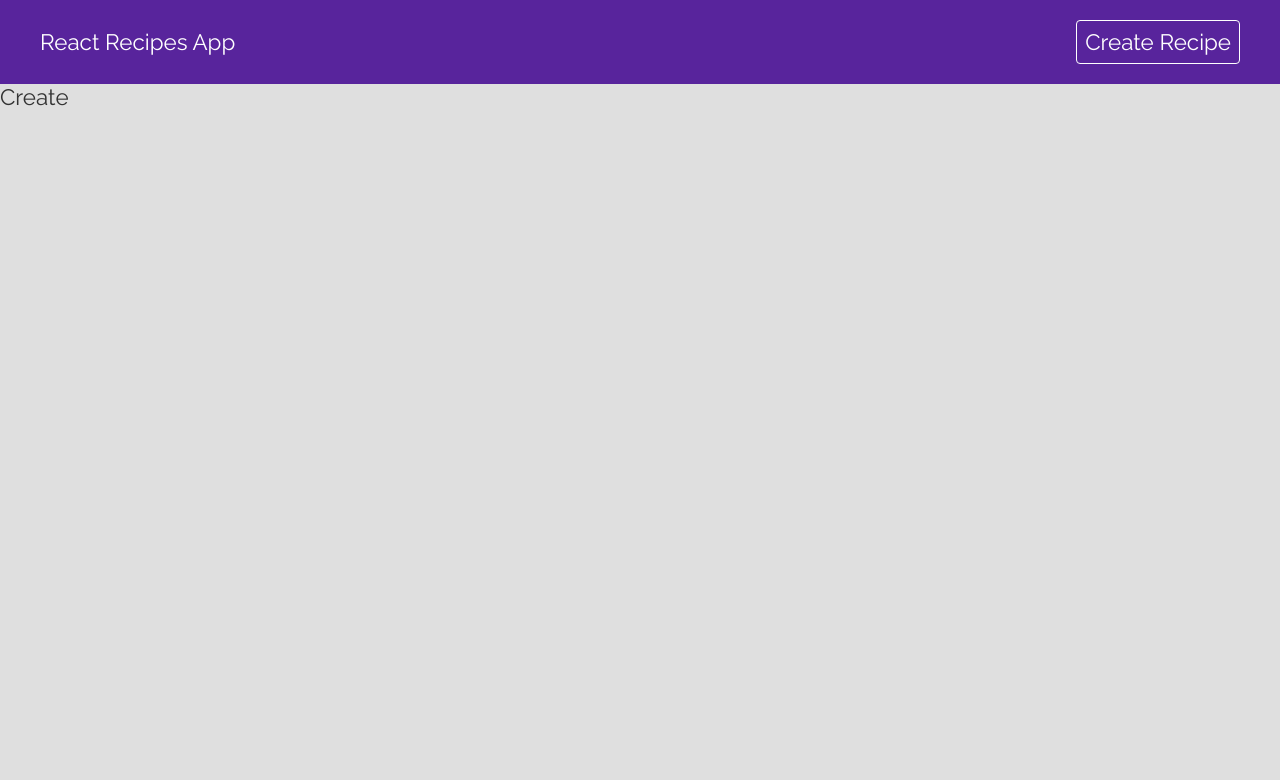
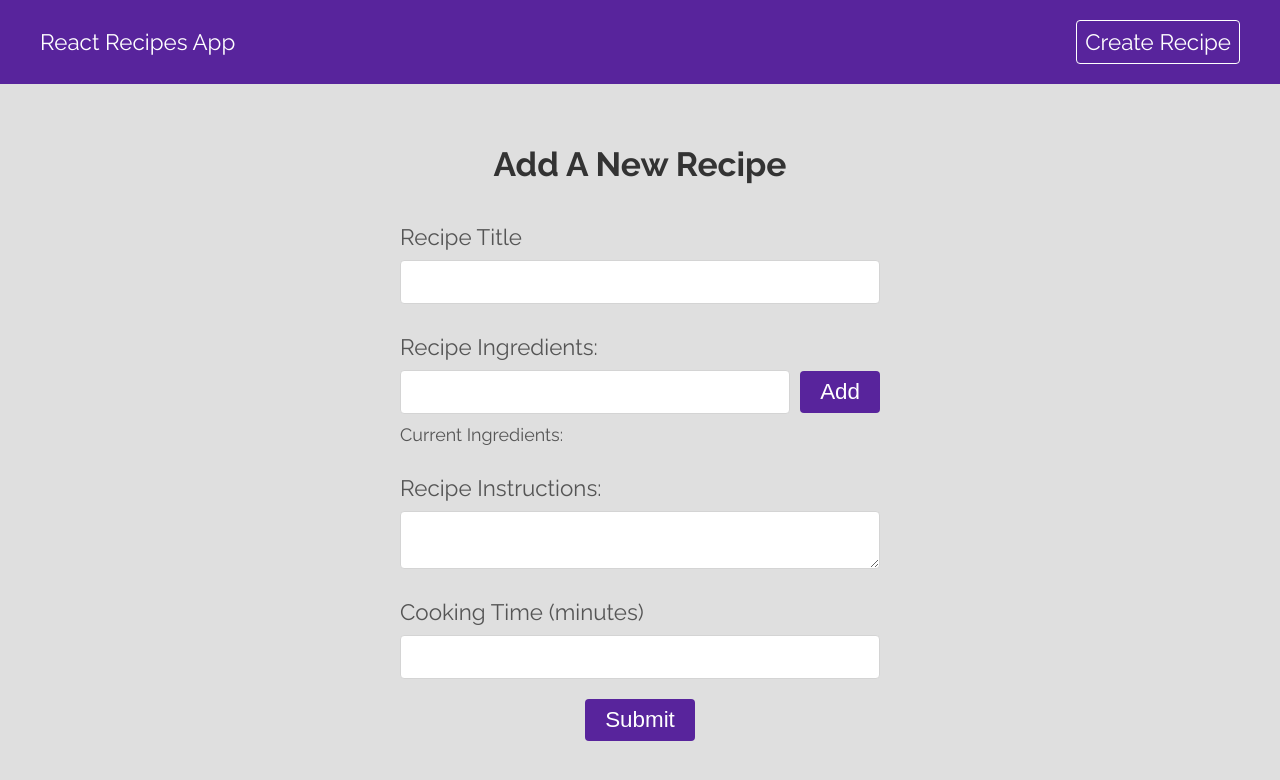
Before and after one commit to alexelmore/react-recipe-app, a React (Create React App) app in the folder recipe-app/: page /create in a window 1280 px wide. Shown: the top 780 px of the page. Built offline with nearby package versions, Linux system fonts and the light colour scheme; the HTML template or start-up script is replaced by a standard one.

Commit message:
Setup for Create Component

```diff
--- a/recipe-app/src/pages/create/Create.css
+++ b/recipe-app/src/pages/create/Create.css
@@ -0,0 +1,33 @@
+.create {
+  color: #555;
+  max-width: 480px;
+  margin: 60px auto;
+}
+.create label span {
+  display: block;
+  margin: 30px 0 10px;
+}
+.create p {
+  margin-top: 10px;
+  font-size: 0.8em;
+}
+.create button {
+  display: block;
+  width: fit-content;
+  font-size: 1em;
+  color: #fff;
+  padding: 8px 20px;
+  border: 0;
+  border-radius: 4px;
+  background-color: #58249c;
+  cursor: pointer;
+  text-decoration: none;
+  margin: 20px auto;
+}
+.ingredients {
+  display: flex;
+  align-items: center;
+}
+.ingredients button {
+  margin: 0 0 0 10px;
+}
--- a/recipe-app/src/pages/create/Create.jsx
+++ b/recipe-app/src/pages/create/Create.jsx
@@ -1,7 +1,100 @@
+import { useState, useRef, useEffect } from "react";
+import { useFetch } from "../../hooks/useFetch";
 // Styles
 import "./Create.css";
+
 function Create() {
-  return <div>Create</div>;
+  // Component Level State
+  const [recipeTitle, setRecipeTitle] = useState("");
+  const [cookingMethod, setCookingMethod] = useState("");
+  const [cookingTime, setCookingTime] = useState("");
+  const [newIngredient, setNewIngredient] = useState("");
+  const [ingredients, setIngredients] = useState([]);
+
+  // Setup useRef Hook for ingredient input
+  const ingredientInput = useRef(null);
+
+  // Function that handles form submission
+  const handleSubmit = (e) => {
+    e.preventDefault();
+    console.log(recipeTitle, cookingMethod, cookingTime, ingredients);
+  };
+
+  // Function that handles adding a single ingredient
+  const handleAddIngredient = (e) => {
+    e.preventDefault();
+    // Init and trim ingredient variable
+    const ing = newIngredient.trim();
+    // Check if ingredient exists and is not already part of the ingredients array
+    if (ing && !ingredients.includes(ing)) {
+      // Add new ingredient to the ingredients array
+      setIngredients((prevState) => {
+        return [...prevState, newIngredient];
+      });
+      // Clear out ingredient text field
+      setNewIngredient("");
+      // use the useRef constant created earlier, to focus the ingredient input field
+      ingredientInput.current.focus();
+    }
+  };
+  return (
+    <div className="create">
+      <h2 className="page-title">Add A New Recipe</h2>
+      <form onSubmit={handleSubmit}>
+        <label>
+          <span>Recipe Title</span>
+          <input
+            type="text"
+            onChange={(e) => setRecipeTitle(e.target.value)}
+            value={recipeTitle}
+            required
+          />
+        </label>
+
+        <label>
+          <span>Recipe Ingredients:</span>
+          <div className="ingredients">
+            <input
+              type="text"
+              onChange={(e) => setNewIngredient(e.target.value)}
+              value={newIngredient}
+              ref={ingredientInput}
+            />
+            <button className="btn" onClick={handleAddIngredient}>
+              Add
+            </button>
+          </div>
+        </label>
+        <p>
+          Current Ingredients:{" "}
+          {ingredients.map((i) => (
+            <em key={i}>{i}, </em>
+          ))}
+        </p>
+
+        <label>
+          <span>Recipe Instructions:</span>
+          <textarea
+            onChange={(e) => setCookingMethod(e.target.value)}
+            value={cookingMethod}
+            required
+          />
+        </label>
+
+        <label>
+          <span>Cooking Time (minutes)</span>
+          <input
+            type="number"
+            onChange={(e) => setCookingTime(e.target.value)}
+            value={cookingTime}
+            required
+          />
+        </label>
+
+        <button className="btn">Submit</button>
+      </form>
+    </div>
+  );
 }
 
 export default Create;
--- a/recipe-app/src/pages/recipe/Recipe.jsx
+++ b/recipe-app/src/pages/recipe/Recipe.jsx
@@ -23,8 +23,8 @@ function Recipe() {
           <h2 className="page-title">{data.title}</h2>
           <p>Meal Time: {data.cookingTime}</p>
           <ul>
-            {data.ingredients.map((ing, idx) => (
-              <li key={idx}> {ing}</li>
+            {data.ingredients.map((ing) => (
+              <li key={ing}> {ing}</li>
             ))}
           </ul>
           <p className="method">{data.method}</p>
```
